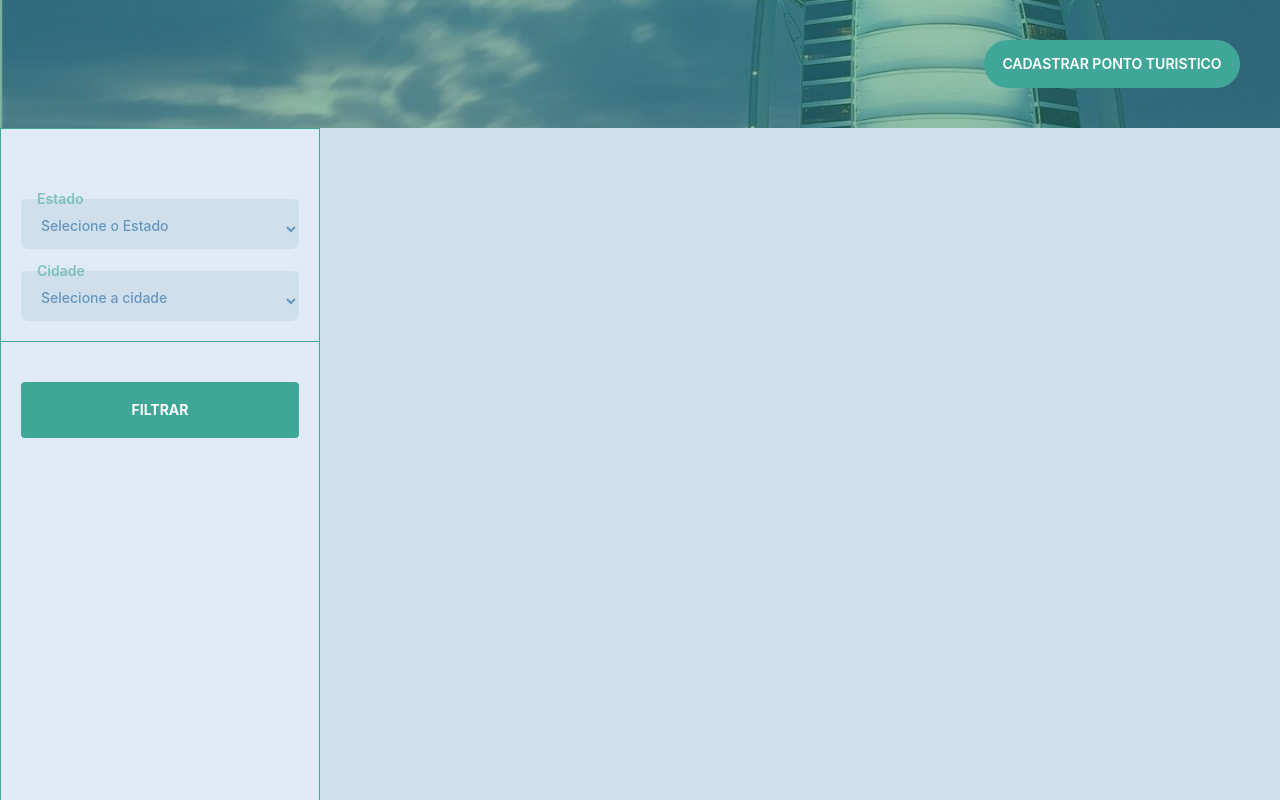
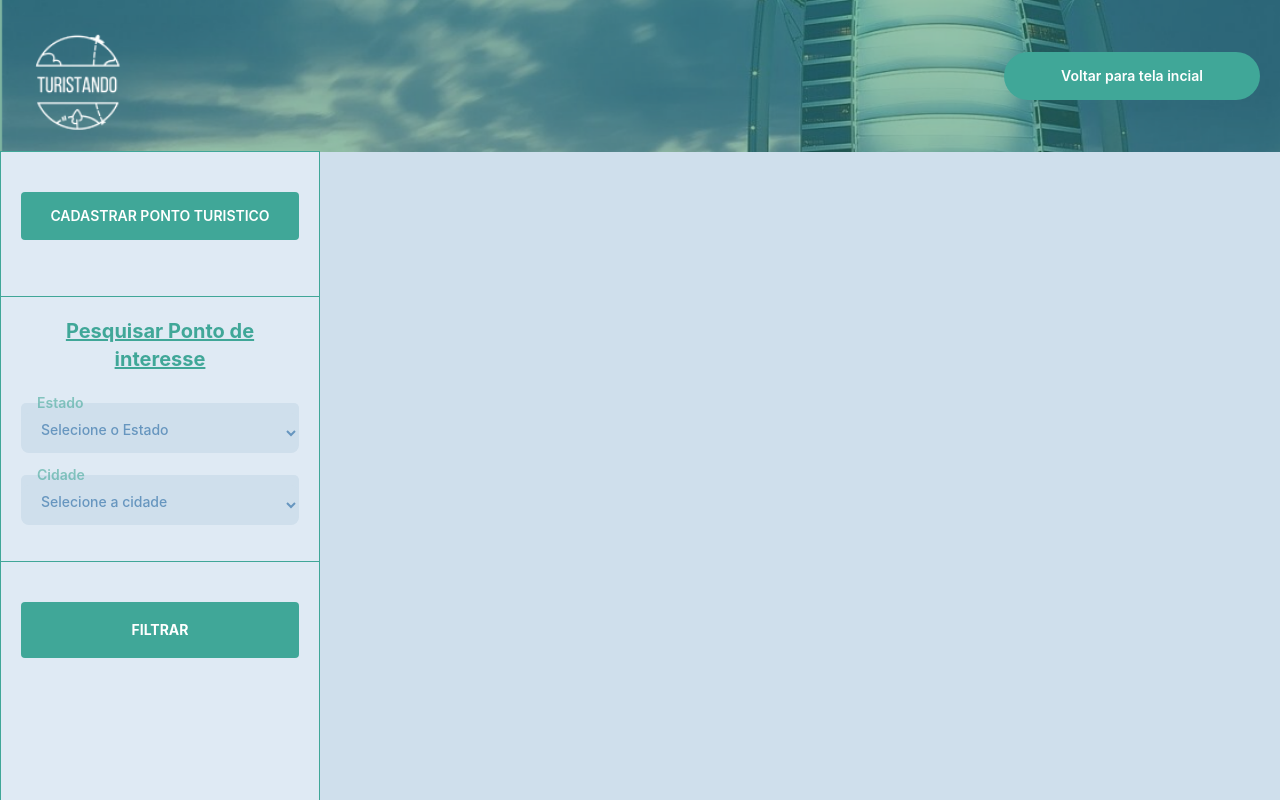
Before and after one commit to JulianoShinohara/SistemasDistribuidosFinal, a Next.js app in the folder frontend/: page /PesquisarLocais in a window 1280 px wide. Built offline with nearby package versions, Linux system fonts and the light colour scheme.

Commit message:
fix: header

```diff
--- a/frontend/src/components/Header/index.tsx
+++ b/frontend/src/components/Header/index.tsx
@@ -5,12 +5,11 @@ export default function Header() {
 
 
   return (
-    <div className="absolute w-full bg-cover bg-header p-10">
-      <div className="">
-        <div className="bg-auto bg-logo"/>
-      </div>
+    <div className="absolute w-full bg-cover bg-header p-5 flex justify-between">
 
-      {/* <div className="text-right">
+      <div className="h-28 w-28 bg-cover bg-teste "/>
+
+      <div className="flex items-center">
           <Button
             bg='bg-textTitle'
             rounded='rounded-full'
@@ -21,20 +20,9 @@ export default function Header() {
           >
               Voltar para tela incial
           </Button>
-      </div> */}
+      </div>
 
-      <div className="text-right">
-        <Button
-          bg='bg-textTitle'
-          rounded='rounded-full'
-          w='w-64'
-          h='h-12'
-          textColor='text-white'
-          textWeight='font-semibold'
-        >
-            CADASTRAR PONTO TURISTICO
-        </Button>
-      </div>
+
 
     </div>
   )
--- a/frontend/src/components/Sidebar/index.tsx
+++ b/frontend/src/components/Sidebar/index.tsx
@@ -1,7 +1,7 @@
 import React, { useCallback, useState } from 'react';
 import { Select } from '../Select';
 import CityValues from '../../contents/city';
-import { divGeneral, divInput, line } from './styles';
+import { divGeneral, divInput, line, textTitle } from './styles';
 import { Button } from '../Button';
 
 export default function Sidebar() {
@@ -20,6 +20,19 @@ export default function Sidebar() {
         <div className={divGeneral}>
             <div className={line}>
                 <div className={divInput}>
+                    <Button
+                    bg='bg-textTitle'
+                    rounded='rounded'
+                    w='w-full'
+                    h='h-12'
+                    textColor='text-white'
+                    textWeight='font-semibold'
+                    >
+                        CADASTRAR PONTO TURISTICO
+                    </Button>
+                </div>
+                <div className={divInput}>
+                    <h1 className={textTitle}>Pesquisar Ponto de interesse</h1>
                     <Select onChange = {(e) => handleUF(e.target.value)} value = {state}
                         haslabel label='Estado' top='mt-5'
                         >
@@ -51,7 +64,6 @@ export default function Sidebar() {
                             FILTRAR
                         </Button>
                     </div>
-
                 </div>
 
             </div>
--- a/frontend/src/components/Sidebar/styles.ts
+++ b/frontend/src/components/Sidebar/styles.ts
@@ -1,4 +1,4 @@
-export const textTitle = 'text-textBlack13 font-bold text-base px-9 pb-2';
-export const divGeneral = 'flex h-screen w-80 bg-bgDivBlue flex-col fixed border border-textTitle mt-32'
-export const divInput = 'mt-10 px-5';
+export const textTitle = 'text-center text-xl font-bold text-textTitle pt-5 underline';
+export const divGeneral = 'flex h-screen w-80 bg-bgDivBlue flex-col fixed border border-textTitle mt-[151px]'
+export const divInput = 'mt-10 px-5 pb-4';
 export const line = 'grid grid-cols divide-y divide-textTitle'
```
Lines whose indentation alone changed are shown as unchanged.
